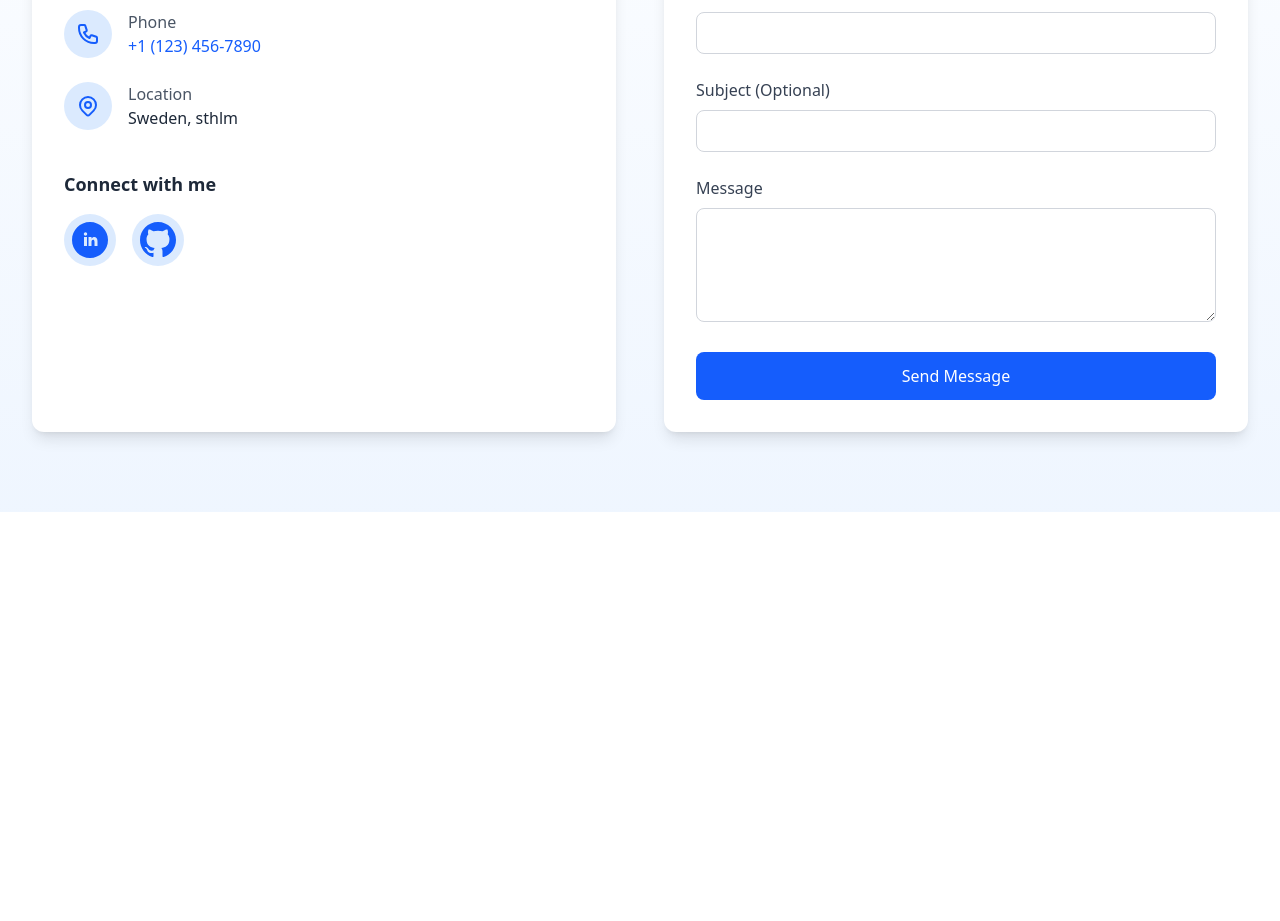
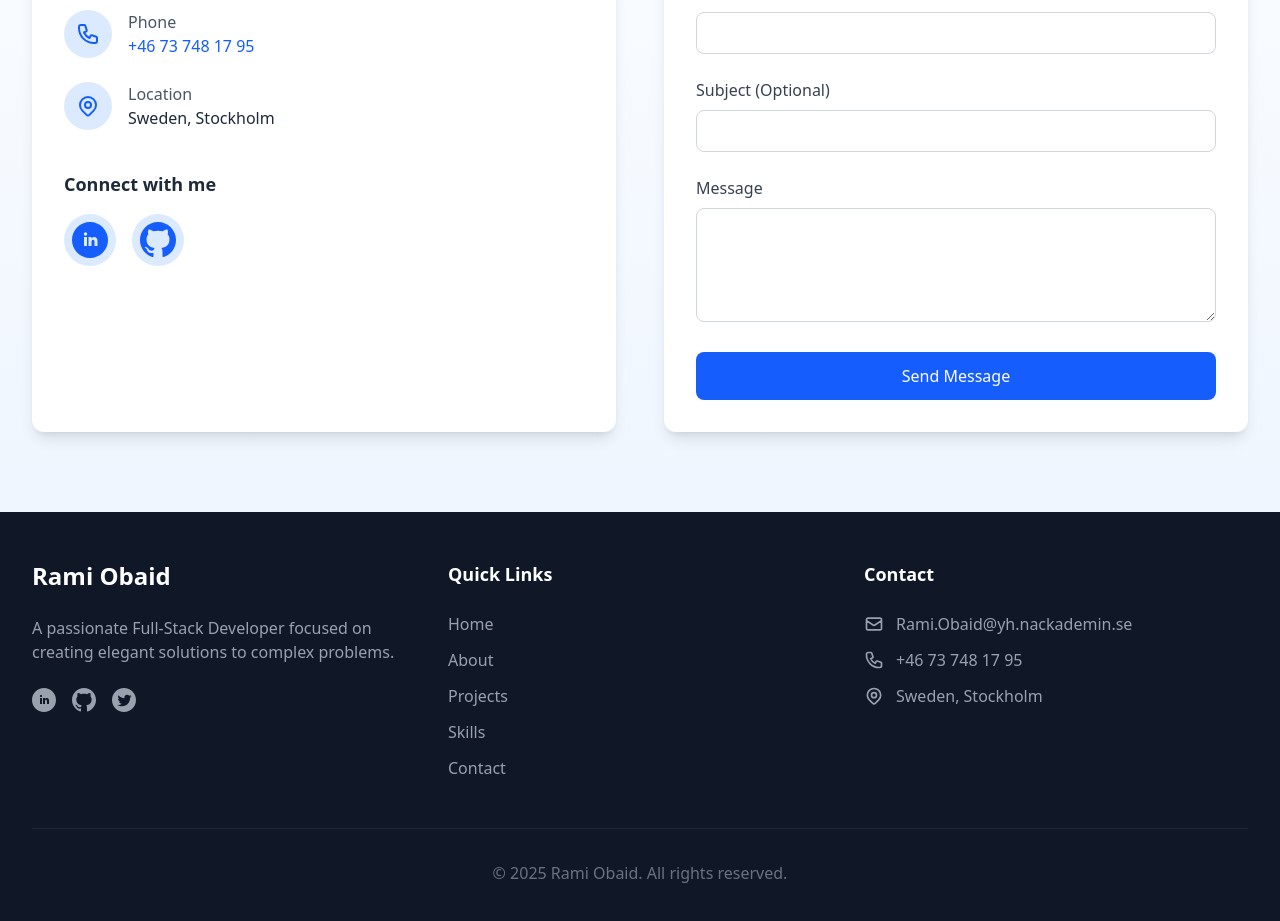
Before and after one commit to RamiObaid92/Portfolio, a React (Vite) app: page / in a window 1280 px wide. Shown: the part 3660-4581 px from the top of the page. Before the commit the page ends 4172 px from the top, so only its background shows below. Built offline with nearby package versions, Linux system fonts and the light colour scheme.

Commit message:
Contact form with emailjs implementation to receive emails. Footer implemented.

```diff
--- a/package.json
+++ b/package.json
@@ -10,6 +10,7 @@
     "preview": "vite preview"
   },
   "dependencies": {
+    "@emailjs/browser": "^4.4.1",
     "@tailwindcss/vite": "^4.1.8",
     "clsx": "^2.1.1",
     "react": "^19.1.0",
--- a/src/App.tsx
+++ b/src/App.tsx
@@ -5,6 +5,7 @@ import Projects from "@/components/Projects";
 import Contact from "@/components/Contact";
 import Skills from "@/components/Skills";
 import { useEffect, type FC } from "react";
+import Footer from "./components/Footer";
 
 const App: FC = () => {
   useEffect(() => {
@@ -66,6 +67,9 @@ const App: FC = () => {
         <section id="contact">
           <Contact />
         </section>
+        <section id="footer">
+          <Footer />
+        </section>
       </main>
     </div>
   );
--- a/src/components/Contact.tsx
+++ b/src/components/Contact.tsx
@@ -1,6 +1,7 @@
 import React, { useState } from "react";
 import type { FC } from "react";
 import { useForm, type SubmitHandler } from "react-hook-form";
+import emailjs from "@emailjs/browser";
 
 interface ContactFormData {
   name: string;
@@ -60,8 +61,8 @@ const contactInfo: ContactInfoItem[] = [
       </svg>
     ),
     label: "Phone",
-    value: "+1 (123) 456-7890",
-    href: "tel:+11234567890",
+    value: "+46 73 748 17 95",
+    href: "tel:+46737481795",
   },
   {
     icon: (
@@ -86,14 +87,14 @@ const contactInfo: ContactInfoItem[] = [
       </svg>
     ),
     label: "Location",
-    value: "Sweden, sthlm",
+    value: "Sweden, Stockholm",
   },
 ];
 
 const socialLinks: SocialLink[] = [
   {
     name: "LinkedIn",
-    href: "linkedin.com/in/rami-obaid-102594338",
+    href: "https://linkedin.com/in/rami-obaid-102594338",
     icon: (
       <svg className="w-9 h-9" fill="currentColor" viewBox="0 0 24 24">
         <path d="M12 0c-6.627 0-12 5.373-12 12s5.373 12 12 12 12-5.373 12-12-5.373-12-12-12zm-2 16h-2v-6h2v6zm-1-6.891c-.607 0-1.1-.496-1.1-1.109 0-.612.492-1.109 1.1-1.109s1.1.497 1.1 1.109c0 .613-.493 1.109-1.1 1.109zm8 6.891h-1.998v-2.861c0-1.881-2.002-1.722-2.002 0v2.861h-2v-6h2v1.093c.872-1.616 4-1.736 4 1.548v3.359z" />
@@ -117,7 +118,9 @@ const Contact: FC = () => {
     handleSubmit,
     reset,
     formState: { errors, isSubmitting },
-  } = useForm<ContactFormData>();
+  } = useForm<ContactFormData>({
+    mode: "onBlur",
+  });
 
   const [submitStatus, setSubmitStatus] = useState<"success" | "error" | null>(
     null,
@@ -125,11 +128,21 @@ const Contact: FC = () => {
 
   const onSubmit: SubmitHandler<ContactFormData> = async (data) => {
     try {
-      console.log("Submitting data:", data);
-      await new Promise((resolve) => setTimeout(resolve, 1500));
+      const serviceID = import.meta.env.VITE_EMAILJS_SERVICE_ID;
+      const templateID = import.meta.env.VITE_EMAILJS_TEMPLATE_ID;
+      const publicKey = import.meta.env.VITE_EMAILJS_PUBLIC_KEY;
+
+      if (!serviceID || !templateID || !publicKey) {
+        throw new Error("EmailJS environment variables are not set correctly.");
+      }
+
+      const templateParams = { ...data };
+
+      await emailjs.send(serviceID, templateID, templateParams, publicKey);
       setSubmitStatus("success");
       reset();
     } catch (error) {
+      console.error("Error submitting Email:", error);
       setSubmitStatus("error");
     }
   };
--- a/src/components/Footer.tsx
+++ b/src/components/Footer.tsx
@@ -1,7 +1,171 @@
-import React from "react";
+const Footer = () => {
+  return (
+    <footer className="bg-gray-900 text-white">
+      <div className="max-w-7xl mx-auto px-4 sm:px-6 lg:px-8 py-12">
+        <div className="grid grid-cols-1 md:grid-cols-3 gap-8">
+          <div>
+            <h3 className="text-2xl font-bold mb-6">Rami Obaid</h3>
+            <p className="text-gray-400 mb-6">
+              A passionate Full-Stack Developer focused on creating elegant
+              solutions to complex problems.
+            </p>
+            <div className="flex space-x-4">
+              <a
+                href="#"
+                className="text-gray-400 hover:text-white transition-colors"
+              >
+                <svg
+                  className="w-6 h-6"
+                  fill="currentColor"
+                  viewBox="0 0 24 24"
+                >
+                  <path d="M12 0c-6.627 0-12 5.373-12 12s5.373 12 12 12 12-5.373 12-12-5.373-12-12-12zm-2 16h-2v-6h2v6zm-1-6.891c-.607 0-1.1-.496-1.1-1.109 0-.612.492-1.109 1.1-1.109s1.1.497 1.1 1.109c0 .613-.493 1.109-1.1 1.109zm8 6.891h-1.998v-2.861c0-1.881-2.002-1.722-2.002 0v2.861h-2v-6h2v1.093c.872-1.616 4-1.736 4 1.548v3.359z" />
+                </svg>
+              </a>
+              <a
+                href="#"
+                className="text-gray-400 hover:text-white transition-colors"
+              >
+                <svg
+                  className="w-6 h-6"
+                  fill="currentColor"
+                  viewBox="0 0 24 24"
+                >
+                  <path d="M12 0c-6.626 0-12 5.373-12 12 0 5.302 3.438 9.8 8.207 11.387.599.111.793-.261.793-.577v-2.234c-3.338.726-4.033-1.416-4.033-1.416-.546-1.387-1.333-1.756-1.333-1.756-1.089-.745.083-.729.083-.729 1.205.084 1.839 1.237 1.839 1.237 1.07 1.834 2.807 1.304 3.492.997.107-.775.418-1.305.762-1.604-2.665-.305-5.467-1.334-5.467-5.931 0-1.311.469-2.381 1.236-3.221-.124-.303-.535-1.524.117-3.176 0 0 1.008-.322 3.301 1.23.957-.266 1.983-.399 3.003-.404 1.02.005 2.047.138 3.006.404 2.291-1.552 3.297-1.23 3.297-1.23.653 1.653.242 2.874.118 3.176.77.84 1.235 1.911 1.235 3.221 0 4.609-2.807 5.624-5.479 5.921.43.372.823 1.102.823 2.222v3.293c0 .319.192.694.801.576 4.765-1.589 8.199-6.086 8.199-11.386 0-6.627-5.373-12-12-12z" />
+                </svg>
+              </a>
+              <a
+                href="#"
+                className="text-gray-400 hover:text-white transition-colors"
+              >
+                <svg
+                  className="w-6 h-6"
+                  fill="currentColor"
+                  viewBox="0 0 24 24"
+                >
+                  <path d="M12 0c-6.627 0-12 5.373-12 12s5.373 12 12 12 12-5.373 12-12-5.373-12-12-12zm6.066 9.645c.183 4.04-2.83 8.544-8.164 8.544-1.622 0-3.131-.476-4.402-1.291 1.524.18 3.045-.244 4.252-1.189-1.256-.023-2.317-.854-2.684-1.995.451.086.895.061 1.298-.049-1.381-.278-2.335-1.522-2.304-2.853.388.215.83.344 1.301.359-1.279-.855-1.641-2.544-.889-3.835 1.416 1.738 3.533 2.881 5.92 3.001-.419-1.796.944-3.527 2.799-3.527.825 0 1.572.349 2.096.907.654-.128 1.27-.368 1.824-.697-.215.671-.67 1.233-1.263 1.589.581-.07 1.135-.224 1.649-.453-.384.578-.87 1.084-1.433 1.489z" />
+                </svg>
+              </a>
+            </div>
+          </div>
 
-const Footer = () => {
-  return <div>Footer</div>;
+          <div>
+            <h3 className="text-lg font-semibold mb-6">Quick Links</h3>
+            <ul className="space-y-3">
+              <li>
+                <a
+                  href="#home"
+                  className="text-gray-400 hover:text-white transition-colors"
+                >
+                  Home
+                </a>
+              </li>
+              <li>
+                <a
+                  href="#about"
+                  className="text-gray-400 hover:text-white transition-colors"
+                >
+                  About
+                </a>
+              </li>
+              <li>
+                <a
+                  href="#projects"
+                  className="text-gray-400 hover:text-white transition-colors"
+                >
+                  Projects
+                </a>
+              </li>
+              <li>
+                <a
+                  href="#skills"
+                  className="text-gray-400 hover:text-white transition-colors"
+                >
+                  Skills
+                </a>
+              </li>
+              <li>
+                <a
+                  href="#contact"
+                  className="text-gray-400 hover:text-white transition-colors"
+                >
+                  Contact
+                </a>
+              </li>
+            </ul>
+          </div>
+
+          <div>
+            <h3 className="text-lg font-semibold mb-6">Contact</h3>
+            <ul className="space-y-3">
+              <li className="flex items-start">
+                <svg
+                  className="w-5 h-5 text-gray-400 mt-0.5 mr-3"
+                  fill="none"
+                  stroke="currentColor"
+                  viewBox="0 0 24 24"
+                >
+                  <path
+                    strokeLinecap="round"
+                    strokeLinejoin="round"
+                    strokeWidth={2}
+                    d="M3 8l7.89 5.26a2 2 0 002.22 0L21 8M5 19h14a2 2 0 002-2V7a2 2 0 00-2-2H5a2 2 0 00-2 2v10a2 2 0 002 2z"
+                  />
+                </svg>
+                <span className="text-gray-400">
+                  Rami.Obaid@yh.nackademin.se
+                </span>
+              </li>
+              <li className="flex items-start">
+                <svg
+                  className="w-5 h-5 text-gray-400 mt-0.5 mr-3"
+                  fill="none"
+                  stroke="currentColor"
+                  viewBox="0 0 24 24"
+                >
+                  <path
+                    strokeLinecap="round"
+                    strokeLinejoin="round"
+                    strokeWidth={2}
+                    d="M3 5a2 2 0 012-2h3.28a1 1 0 01.948.684l1.498 4.493a1 1 0 01-.502 1.21l-2.257 1.13a11.042 11.042 0 005.516 5.516l1.13-2.257a1 1 0 011.21-.502l4.493 1.498a1 1 0 01.684.949V19a2 2 0 01-2 2h-1C9.716 21 3 14.284 3 6V5z"
+                  />
+                </svg>
+                <span className="text-gray-400">+46 73 748 17 95</span>
+              </li>
+              <li className="flex items-start">
+                <svg
+                  className="w-5 h-5 text-gray-400 mt-0.5 mr-3"
+                  fill="none"
+                  stroke="currentColor"
+                  viewBox="0 0 24 24"
+                >
+                  <path
+                    strokeLinecap="round"
+                    strokeLinejoin="round"
+                    strokeWidth={2}
+                    d="M17.657 16.657L13.414 20.9a1.998 1.998 0 01-2.827 0l-4.244-4.243a8 8 0 1111.314 0z"
+                  />
+                  <path
+                    strokeLinecap="round"
+                    strokeLinejoin="round"
+                    strokeWidth={2}
+                    d="M15 11a3 3 0 11-6 0 3 3 0 016 0z"
+                  />
+                </svg>
+                <span className="text-gray-400">Sweden, Stockholm</span>
+              </li>
+            </ul>
+          </div>
+        </div>
+
+        <div className="mt-12 pt-8 border-t border-gray-800 text-center text-gray-500">
+          <p>
+            &copy; {new Date().getFullYear()} Rami Obaid. All rights reserved.
+          </p>
+        </div>
+      </div>
+    </footer>
+  );
 };
 
 export default Footer;
```
Also changed, not shown: 1 other file (tests, documents, lock files or other folders).
